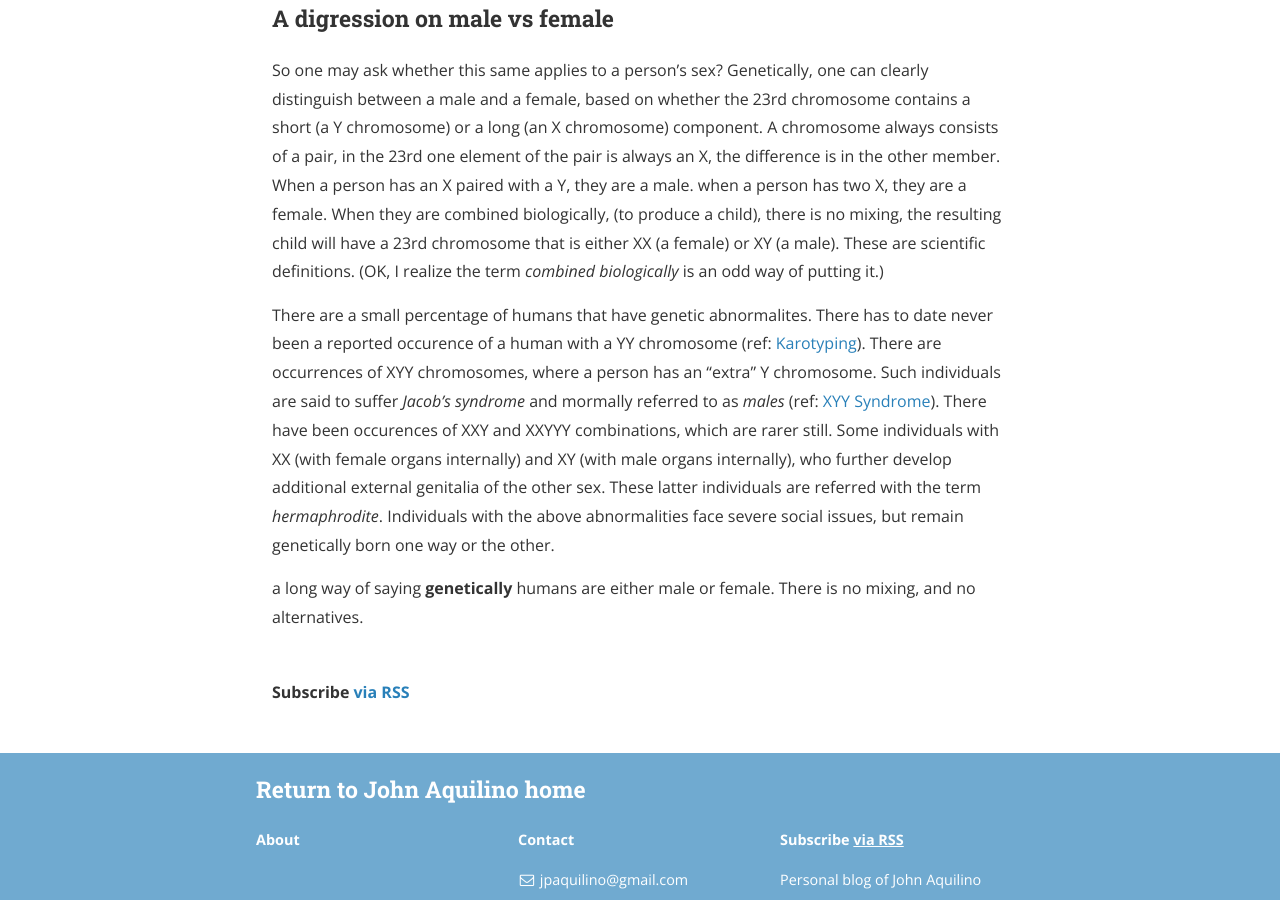
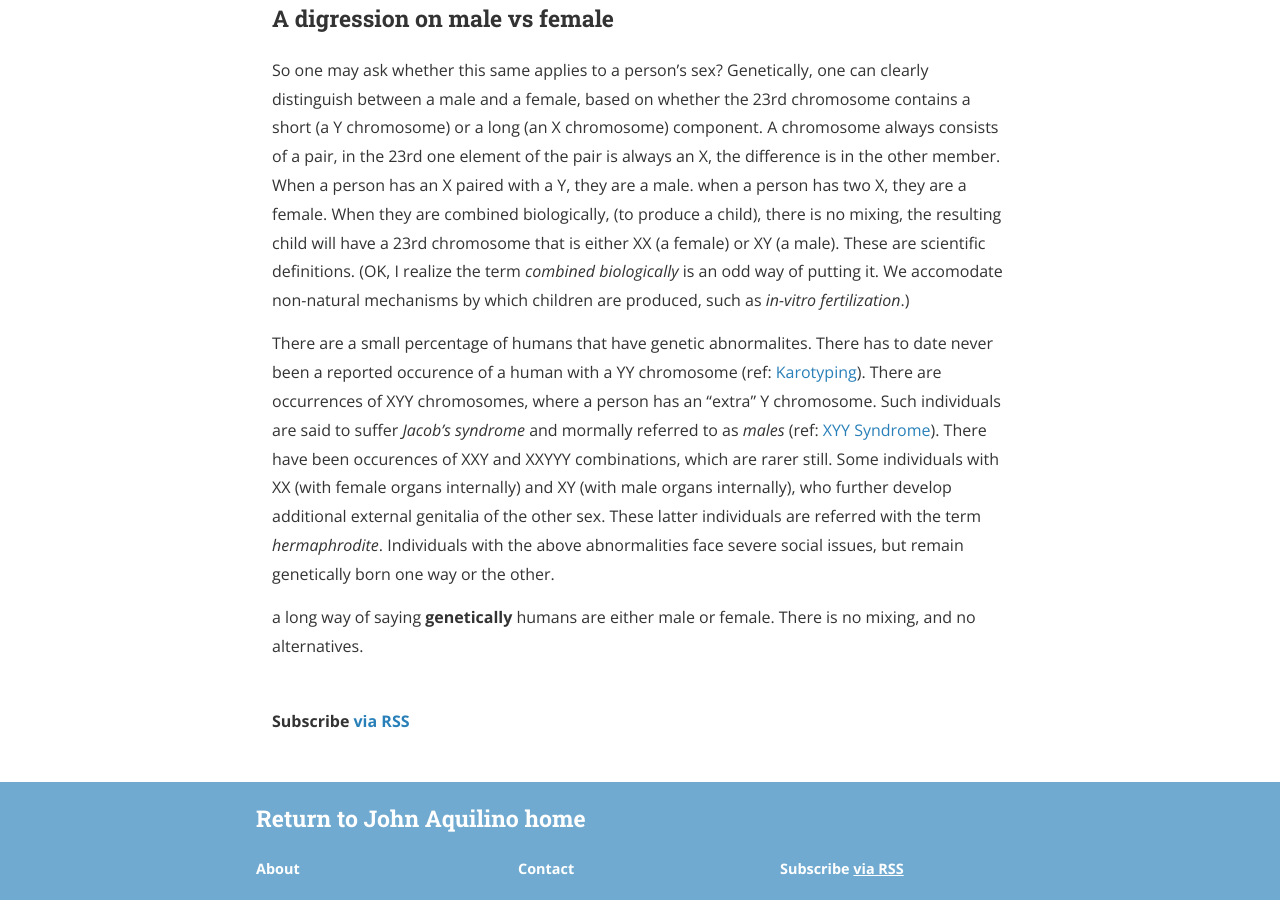
Before and after one commit to jaquilino/jaquilino.github.io, a Jekyll site: the page built from _posts/2022-12-04-human-variation.markdown, in a window 1280 px wide and 900 px high, scrolled down 623 px. Built offline with Jekyll 4.4.1, drawn with Linux system fonts in a browser that asks for light colours; nearby versions of some CDN libraries; a style sheet for code colours, icons or effects is not loaded.

Commit message:
Add in-vitro fertilization

```diff
--- a/_posts/2022-12-04-human-variation.markdown
+++ b/_posts/2022-12-04-human-variation.markdown
@@ -36,7 +36,8 @@ when a person has two X, they are a female.
 When they are combined biologically, (to produce a child), there is no mixing,
 the resulting child will have a 23rd chromosome that is either XX (a female) or XY (a male).
 These are scientific definitions.
-(OK, I realize the term _combined biologically_ is an odd way of putting it.)
+(OK, I realize the term _combined biologically_ is an odd way of putting it.
+We accomodate non-natural mechanisms by which children are produced, such as _in-vitro fertilization_.)
 
 There are a small percentage of humans that have genetic abnormalites.
 There has to date never been a reported occurence of a human with a YY chromosome (ref: [Karotyping](https://karyotypinghub.com/are-yy-chromosomes-possible/){:target=_blank}).
```
